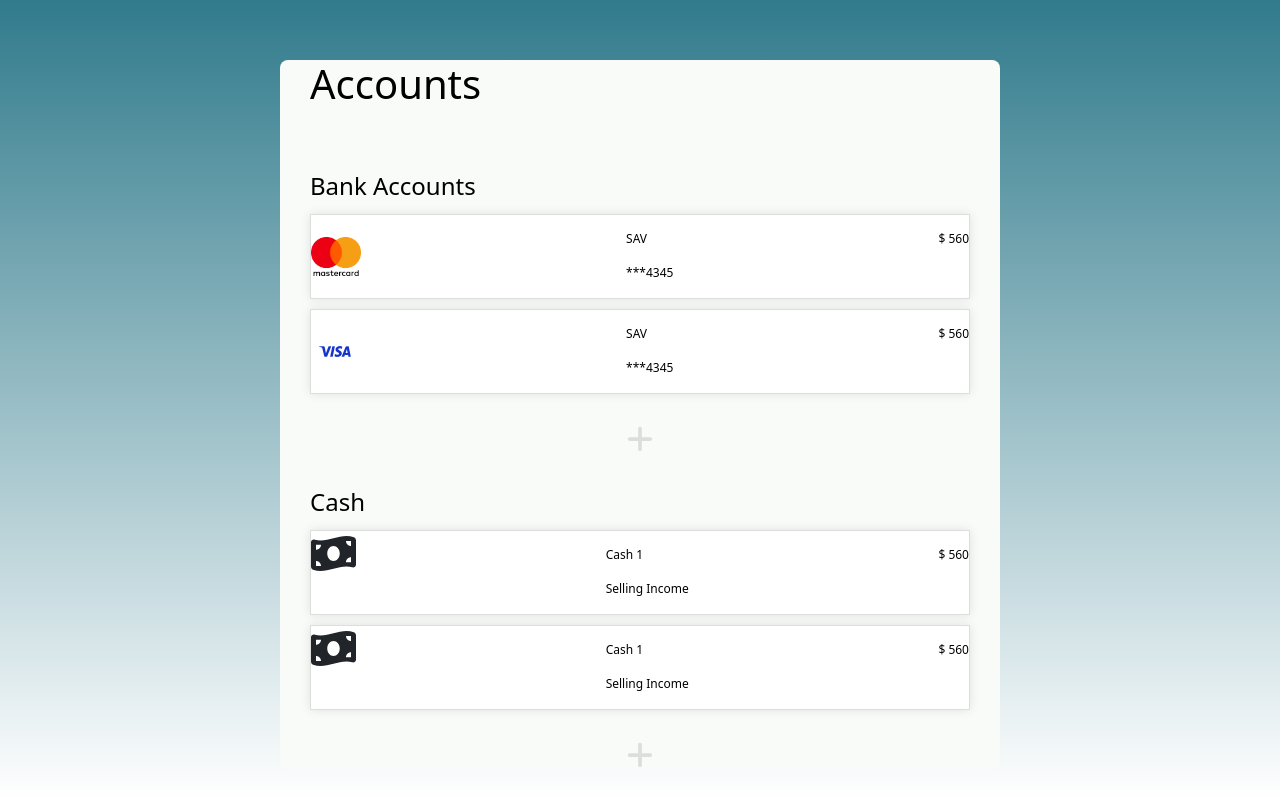
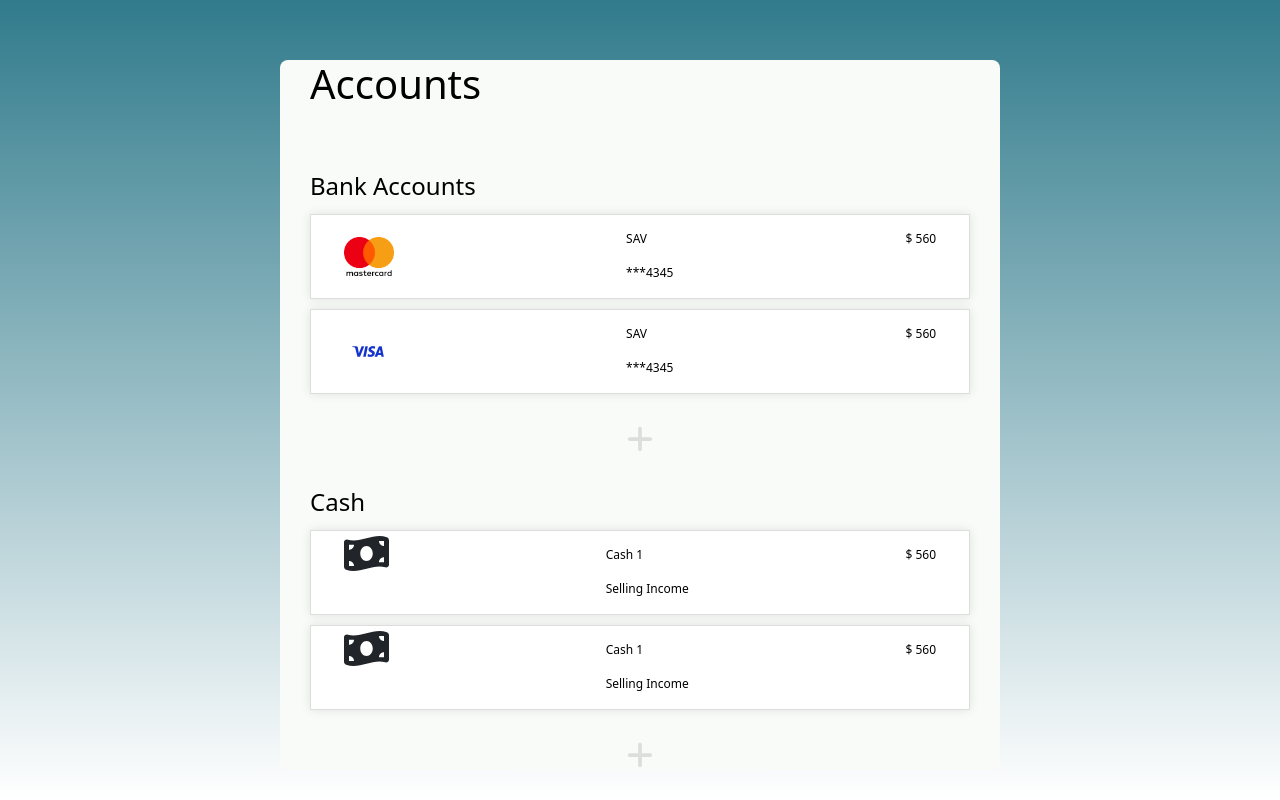
Before and after one commit to mdieng123/WiseW, a React (Create React App) app: page /accounts in a window 1280 px wide. Built offline with nearby package versions, Linux system fonts and the light colour scheme.

Commit message:
fixed account icon and text spacing

```diff
--- a/src/components/Folder/Folder.js
+++ b/src/components/Folder/Folder.js
@@ -3,8 +3,10 @@ import React, { useState } from 'react';
 import Card from 'react-bootstrap/Card';
 import 'bootstrap/dist/css/bootstrap.min.css';
 
-const Folder = (props) => {
+const Folder = (props, reciepts) => {
   const header = props.header;
+
+
 
   return (
     <div class="accordion" id="accordionExample">
--- a/src/pages/Accounts.js
+++ b/src/pages/Accounts.js
@@ -36,20 +36,20 @@ const Accounts = () => {
       <div className="bank-accounts" style={accounts_style}>
         <p style={{color: 'black', fontSize: 24, margin: 10, }}>Bank Accounts</p>
         <div style={card_style} >
-            <img src={MasterCard} style={{hieght: 50, width: 50, objectFit: 'contain'}} alt="Profile" />
+            <img src={MasterCard} style={{hieght: 50, width: 50, objectFit: 'contain', marginLeft: "5%"}} alt="Profile" />
             <div>
                 <p style={{color: 'black', fontSize: 12 }}>SAV</p>
                 <p style={{color: 'black', fontSize: 12 }}>***4345</p>
             </div>
-            <p style={{color: 'black', fontSize: 12 }}>$ 560</p>
+            <p style={{color: 'black', fontSize: 12 , marginRight: '5%'}}>$ 560</p>
         </div>
         <div style={card_style} >
-            <img src={Visa} style={{hieght: 50, width: 50, objectFit: 'contain'}} alt="Profile" />
+            <img src={Visa} style={{hieght: 50, width: 50, objectFit: 'contain', marginLeft: "5%"}} alt="Profile" />
             <div>
                 <p style={{color: 'black', fontSize: 12 }}>SAV</p>
                 <p style={{color: 'black', fontSize: 12 }}>***4345</p>
             </div>
-            <p style={{color: 'black', fontSize: 12 }}>$ 560</p>
+            <p style={{color: 'black', fontSize: 12, marginRight: '5%' }}>$ 560</p>
         </div>
       </div>
 
@@ -58,23 +58,23 @@ const Accounts = () => {
         </div>
 
       <div className="cash-accounts" style={accounts_style}>
-      <p style={{color: 'black', fontSize: 24, margin: 10, }}>Cash</p>
+      <p style={{color: 'black', fontSize: 24, margin: 10}}>Cash</p>
         <div style={card_style} >
-            <FontAwesomeIcon icon={faMoneyBillWave} style={{height: 45, width: 45}}/>
+            <FontAwesomeIcon icon={faMoneyBillWave} style={{height: 45, width: 45, marginLeft: '5%'}}/>
             <div>
                 <p style={{color: 'black', fontSize: 12 }}>Cash 1</p>
                 <p style={{color: 'black', fontSize: 12 }}>Selling Income</p>
             </div>
 
-            <p style={{color: 'black', fontSize: 12 }}>$ 560</p>
+            <p style={{color: 'black', fontSize: 12, marginRight: '5%'}}>$ 560</p>
         </div>
         <div style={card_style} >
-            <FontAwesomeIcon icon={faMoneyBillWave} style={{height: 45, width: 45}}/>
+            <FontAwesomeIcon icon={faMoneyBillWave} style={{height: 45, width: 45, marginLeft: '5%'}}/>
             <div>
                 <p style={{color: 'black', fontSize: 12 }}>Cash 1</p>
                 <p style={{color: 'black', fontSize: 12 }}>Selling Income</p>
             </div>
-            <p style={{color: 'black', fontSize: 12 }}>$ 560</p>
+            <p style={{color: 'black', fontSize: 12, marginRight: '5%'}}>$ 560</p>
         </div>
 
       </div>
```
